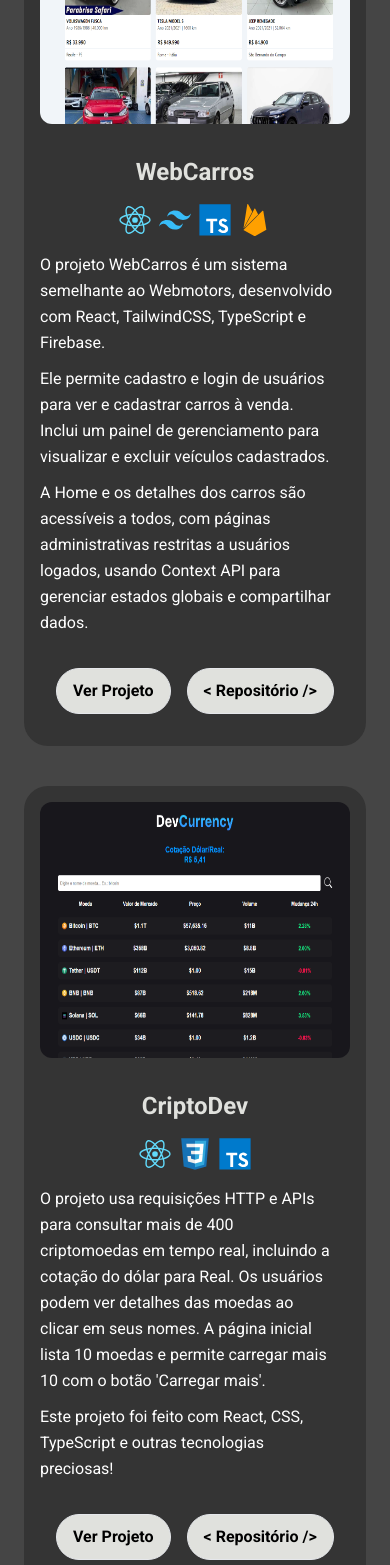
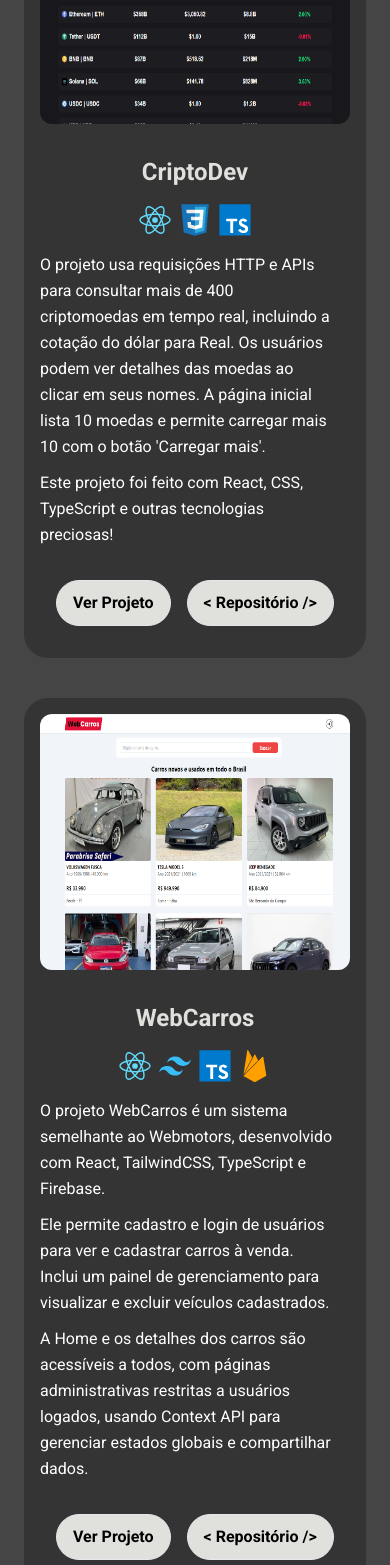
Before and after one commit to alexdev613/new-portfolio, a React (Vite) app: page / in a window 390 px wide. Shown: the part 5774-7339 px from the top of the page. Built offline with nearby package versions, Linux system fonts and the light colour scheme.

Commit message:
feat: inseri o logo do site no Footer, e adicionei imagem do aplicativo do Petshop e adicionei mais um projeto na seção Projects

```diff
--- a/src/components/footer/index.tsx
+++ b/src/components/footer/index.tsx
@@ -1,5 +1,6 @@
 import { FaGithub, FaLinkedin, FaWhatsapp } from "react-icons/fa";
 import { Link } from "react-router-dom";
+import logo from "../../assets/logo.png";
 
 export function Footer() {
   return (
@@ -18,11 +19,14 @@ export function Footer() {
       </div>
       <hr className="bg-white w-full max-w-md m-4 mx-4" />
       <p className="text-tertiary" data-aos="fade-right" data-aos-duration="800">© Alex Heisenberg - 2024</p>
+      <div className="flex justify-center">
+      <img src={logo} alt="Logo" className="absolute w-20 h-20"/>
+      </div>
 
       <a
         href="#top"
-        className="absolute bg-beltColor w-19 pt-3 text-tertiary h-[87px] mt-56 rounded-tl-lg rounded-tr-lg
-        text-center md:right-40 right-10 m-0 p-2 font-black no-underline"
+        className="absolute bg-beltColor w-16 pt-3 text-tertiary h-[87px] mt-56 rounded-tl-lg rounded-tr-lg
+        text-center md:right-40 right-8 m-0 p-2 font-black"
       >
         Topo
       </a>
--- a/src/pages/home/sections/projects/index.tsx
+++ b/src/pages/home/sections/projects/index.tsx
@@ -1,6 +1,7 @@
 import webcarros from '../../../../assets/project-webcarros.png'
 import controle from '../../../../assets/controlefinancas.png'
 import criptoapp from '../../../../assets/criptoapp.png'
+import petshopdev from '../../../../assets/petshopdev.png'
 import react from '../../../../assets/react-original.svg'
 import tailwind from '../../../../assets/tailwind.svg'
 import typescript from '../../../../assets/ts.svg'
@@ -33,7 +34,16 @@ const projects: ProjectProps[] = [
     technologies: [html, css, js]
   },
   {
-    id: "2",
+    id: '2',
+    title: 'CriptoDev',
+    description: "O projeto usa requisições HTTP e APIs para consultar mais de 400 criptomoedas em tempo real, incluindo a cotação do dólar para Real. Os usuários podem ver detalhes das moedas ao clicar em seus nomes. A página inicial lista 10 moedas e permite carregar mais 10 com o botão 'Carregar mais'.\nEste projeto foi feito com React, CSS, TypeScript e outras tecnologias preciosas!",
+    imageProject: criptoapp,
+    repository: 'https://github.com/alexdev613/criptoapp',
+    deployUrl: 'https://criptoapp-alexdev.vercel.app/',
+    technologies: [ react, css, typescript]
+  },
+  {
+    id: "3",
     title: "WebCarros",
     description: "O projeto WebCarros é um sistema semelhante ao Webmotors, desenvolvido com React, TailwindCSS, TypeScript e Firebase.\nEle permite cadastro e login de usuários para ver e cadastrar carros à venda. Inclui um painel de gerenciamento para visualizar e excluir veículos cadastrados.\nA Home e os detalhes dos carros são acessíveis a todos, com páginas administrativas restritas a usuários logados, usando Context API para gerenciar estados globais e compartilhar dados.",
     imageProject: webcarros,
@@ -42,13 +52,13 @@ const projects: ProjectProps[] = [
     technologies: [ react, tailwind, typescript, firebase]
   },
   {
-    id: '3',
-    title: 'CriptoDev',
-    description: "O projeto usa requisições HTTP e APIs para consultar mais de 400 criptomoedas em tempo real, incluindo a cotação do dólar para Real. Os usuários podem ver detalhes das moedas ao clicar em seus nomes. A página inicial lista 10 moedas e permite carregar mais 10 com o botão 'Carregar mais'.\nEste projeto foi feito com React, CSS, TypeScript e outras tecnologias preciosas!",
-    imageProject: criptoapp,
-    repository: 'https://github.com',
-    deployUrl: 'https://criptoapp-alexdev.vercel.app/',
-    technologies: [ react, css, typescript]
+    id: '4',
+    title: 'PetShopDev',
+    description: "O projeto se baseia em explorar a funcionalidade de um carrinho de compras com produtos no tema de Pet Shop.\n Esse projeto foi feito com React, TailwindCSS, TypeScript, React Router Dom para roteamento de páginas, e implementado com Context API para gerenciar estados globais da aplicação e trazer a funcionalidade de carrinho de compras com dinamismo e eficiência.",
+    imageProject: petshopdev,
+    repository: 'https://github.com/alexdev613/devpetshop-to-deploy',
+    deployUrl: 'https://petshopdev-alexdeveloper.vercel.app/',
+    technologies: [ react, js, typescript]
   }
 ];
 
@@ -110,7 +120,7 @@ export function Projects() {
 
       <div className='w-full max-w-5xl'>
         <Link to="https://github.com/alexdev613" target='_blank'>
-          <h4 className='float-end font-sans font-semibold text-tertiary hover:text-white'>Ver todos projetos ...</h4>
+          <h4 className='float-end font-sans font-semibold text-lg text-tertiary hover:text-white'>Ver todos projetos ...</h4>
         </Link>
       </div>
 
```
Also changed, not shown: src/assets/petshopdev.png (added).
